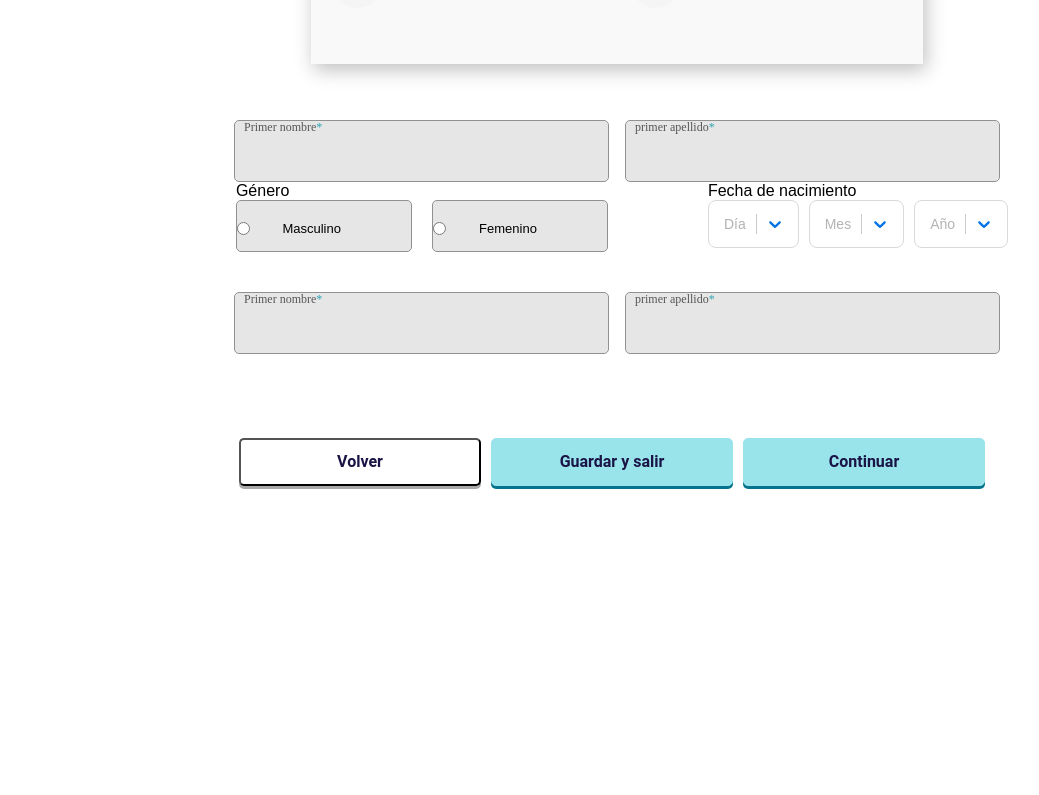
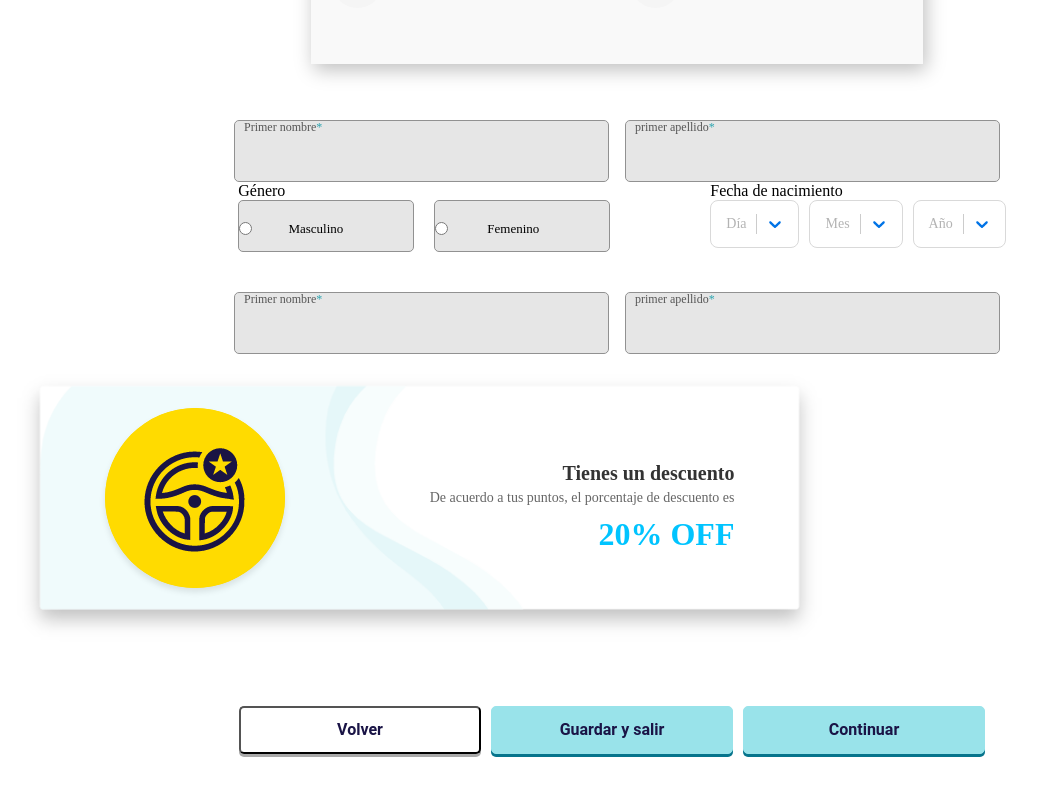
Before and after one commit to FedericoBenitezItConsultores/-opportunity-factory-practice-project, a React (Vite) app: page /inf-person in a window 1280 px wide. Shown: the part 463-1258 px from the top of the page, without its empty margins (23-1062 px from the left). Before the commit the page ends 1061 px from the top, so only its background shows below. Built offline with nearby package versions, Linux system fonts and the light colour scheme.

Commit message:
cambios mi rama

```diff
--- a/src/components/InfoPerson.jsx
+++ b/src/components/InfoPerson.jsx
@@ -5,6 +5,7 @@ import Select from "react-select";
 import Navbar from "./organisms/navbar-2/Navbar";
 // import { Footer } from "./molecules/Footer/Footer";
 import FooterButtons from "./molecules/footer/FooterButtons";
+import CardDiscount from "./card-discount/CardDiscount";
 
 const dayOptions = Array.from({ length: 31 }, (_, i) => ({
   value: i + 1 < 10 ? `0${i + 1}` : `${i + 1}`,
@@ -90,8 +91,8 @@ export const InfoPerson = () => {
       <div className={style.InfoPerson}>
         <h1 className={style.persona}>Persona</h1>
         <p className={style.information}>
-        Ingresa la información de la persona, conocerla es importante para hacer
-        una propuesta <br /> acorde a sus necesidades
+          Ingresa la información de la persona, conocerla es importante para
+          hacer una propuesta <br /> acorde a sus necesidades
         </p>
         <p className={style.parragraf}>Los campos con (*) son obligatorios</p>
 
@@ -134,6 +135,7 @@ export const InfoPerson = () => {
               </table>
             </div>
           </div>
+          {/* <CardDiscount/> */}
         </div>
 
         <div className={style.containerOne}>
@@ -199,16 +201,17 @@ export const InfoPerson = () => {
           <InputForm label="primer apellido" />
         </div>
       </div>
+      <CardDiscount />
       <div
         style={{
           display: "flex",
           justifyContent: "center",
           marginTop: "4em",
           marginBottom: "7em",
-        }}>
+        }}
+      >
         <FooterButtons />
       </div>
-
     </>
   );
 };
--- /dev/null
+++ b/src/components/card-discount/CardDiscount.jsx
@@ -0,0 +1,27 @@
+import React from "react";
+import styles from "./CardDiscount.module.css";
+import Grupo7564 from "../../assets/png/Grupo7564.png";
+import Layer2png from "../../assets/png/Layer_2.png";
+const CardDiscount = () => {
+  return (
+    <div className={styles.CardDiscount}>
+      <>
+        <img className={styles.fondo} src={Grupo7564} alt="Fondo" />
+        <img
+          className={styles.imagenAmarila}
+          src={Layer2png}
+          alt="Icono amarillo"
+        />
+        <div className={styles.textContainer}>
+          <h3 className={styles.title}>Tienes un descuento</h3>
+          <p className={styles.subtitle}>
+            De acuerdo a tus puntos, el porcentaje de descuento es
+          </p>
+          <h2 className={styles.discount}>20% OFF</h2>
+        </div>
+      </>
+    </div>
+  );
+};
+
+export default CardDiscount;
--- /dev/null
+++ b/src/components/card-discount/CardDiscount.module.css
@@ -0,0 +1,66 @@
+.CardDiscount {
+  position: relative;
+  display: flex;
+  align-items: center;
+  justify-content: space-around;
+  width: 775px;
+  height: 228px;
+  /* background: #f0f9ff; */
+  border-radius: 20px;
+  overflow: hidden;
+  padding: 20px;
+  /* box-shadow: 0 4px 6px rgba(0, 0, 0, 0.1); */
+
+  margin-left: 35px;
+}
+
+.fondo {
+  position: absolute;
+  top: 0;
+  left: 0;
+  width: 100%;
+  height: 100%;
+  object-fit: cover;
+  z-index: 1;
+}
+
+.imagenAmarila {
+  position: relative;
+  z-index: 2;
+  width: 180px;
+  height: 180px;
+  border-radius: 50%;
+  background-color: #ffd700;
+  display: flex;
+  align-items: center;
+  justify-content: center;
+  box-shadow: 0 4px 6px rgba(0, 0, 0, 0.1);
+  margin-bottom: 20px;
+
+}
+
+.textContainer {
+  position: relative;
+  z-index: 2;
+  text-align: right;
+
+}
+
+.title {
+  font-size: 20px;
+  font-weight: bold;
+  margin: 0 0 5px 0;
+  color: #333;
+}
+
+.subtitle {
+  font-size: 14px;
+  margin: 0 0 10px 0;
+  color: #666;
+}
+
+.discount {
+  font-size: 32px;
+  font-weight: bold;
+  color: #00c4ff;
+}
--- a/src/index.css
+++ b/src/index.css
@@ -69,10 +69,8 @@
 }
 
 body {
-  font-family: Arial, sans-serif;
   margin: 0;
   padding: 0;
-  background-color: #ffffff;
 }
 
 button {
```
Also changed, not shown: src/assets/png/Grupo7564.png (added), src/assets/png/Layer_2.png (added). Lines whose indentation alone changed are shown as unchanged.
